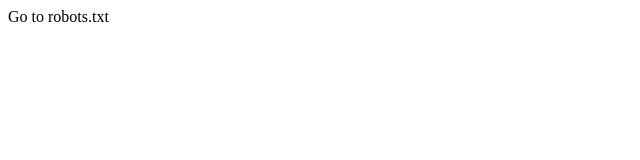
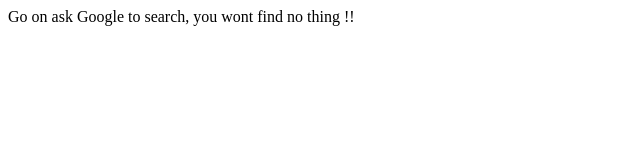
Before and after one commit to pclubiitk/crypto-18, a plain HTML site: page dir_trav/index.html in a window 1280 px wide. Shown: the whole page, without its empty margins (0-640 px from the left). Drawn offline with Linux system fonts and the light colour scheme.

Commit message:
Update index.html

```diff
--- a/dir_trav/index.html
+++ b/dir_trav/index.html
@@ -1,6 +1,6 @@
 <html>
 <head><title>Web-page</title></head>
 <body>
-Go to robots.txt
+Go on ask Google to search, you wont find no thing !!
 </body>
 </html>
```
